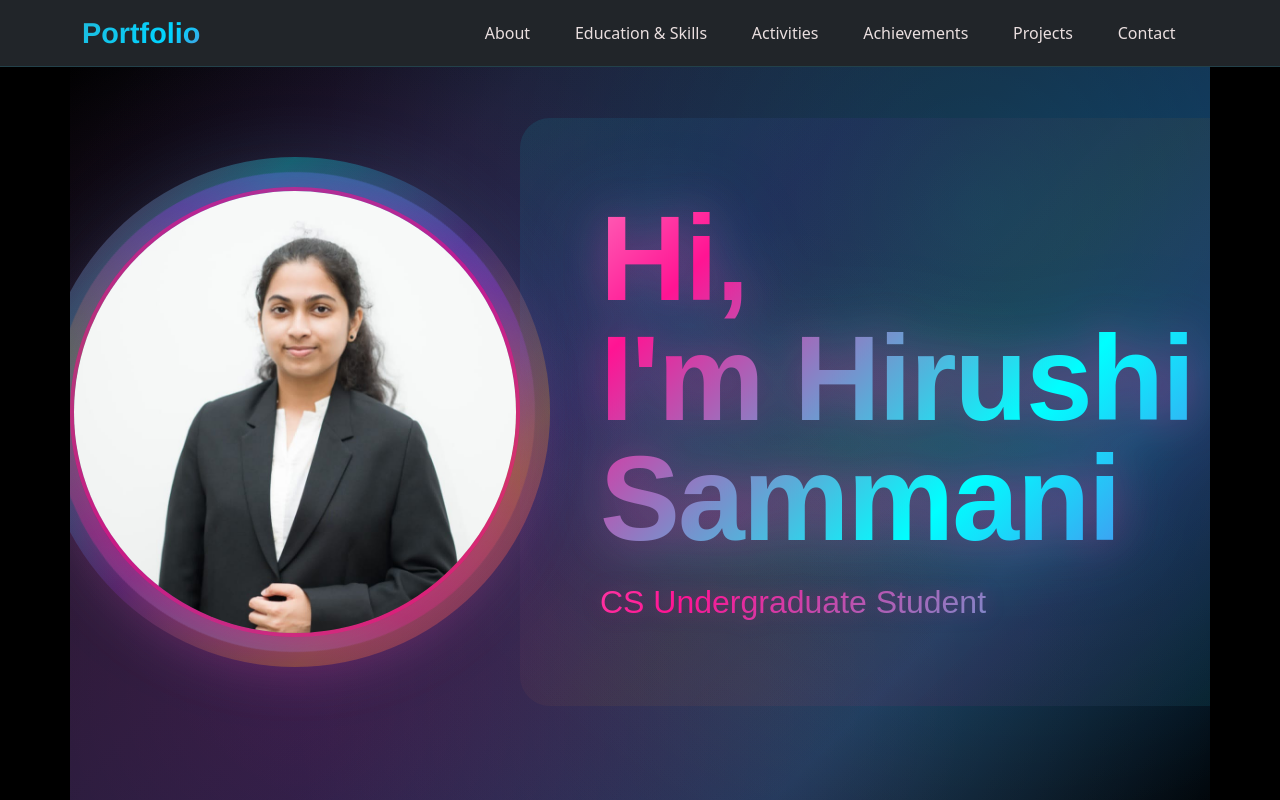
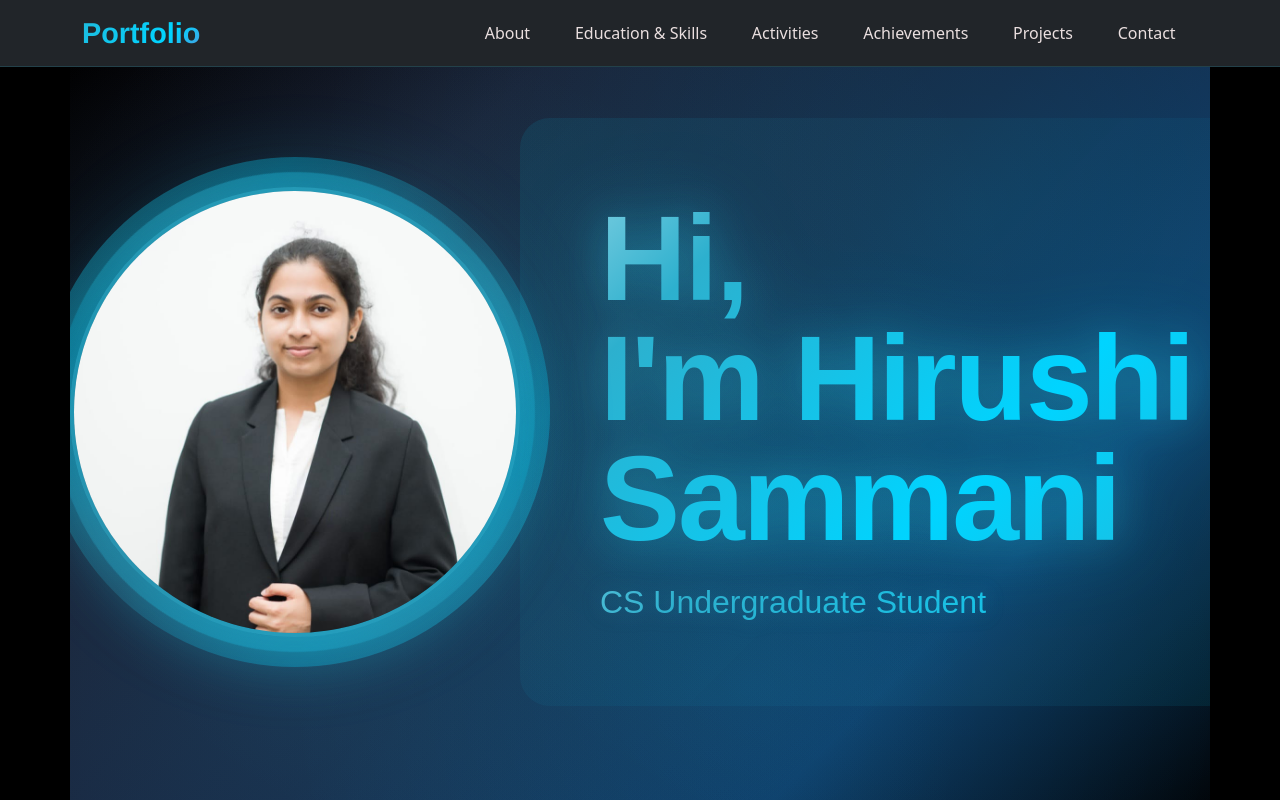
Before and after one commit to hiru-ui/Portfolio, a plain HTML site: page index.html in a window 1280 px wide. Shown: the top 800 px of the page. Drawn offline with nearby package versions, Linux system fonts and the light colour scheme.

Commit message:
Remove Pink Colors and Redesign About Section

```diff
--- a/style.css
+++ b/style.css
@@ -13,9 +13,9 @@ body {
   align-items: center;
   justify-content: center;
   background: linear-gradient(135deg, #000000 0%, #1a1a2e 25%, #16213e 50%, #0f3460 75%, #000000 100%),
-              radial-gradient(circle at 30% 70%, rgba(255, 0, 150, 0.15) 0%, transparent 50%),
-              radial-gradient(circle at 70% 30%, rgba(0, 255, 255, 0.12) 0%, transparent 50%),
-              radial-gradient(circle at 50% 50%, rgba(138, 43, 226, 0.08) 0%, transparent 50%);
+              radial-gradient(circle at 30% 70%, rgba(45, 176, 206, 0.15) 0%, transparent 50%),
+              radial-gradient(circle at 70% 30%, rgba(0, 212, 255, 0.12) 0%, transparent 50%),
+              radial-gradient(circle at 50% 50%, rgba(45, 176, 206, 0.08) 0%, transparent 50%);
   position: relative;
   overflow: hidden;
 }
@@ -27,26 +27,26 @@ body {
   left: 0;
   right: 0;
   bottom: 0;
-  background: radial-gradient(circle at 20% 80%, rgba(255, 20, 147, 0.15) 0%, transparent 60%),
-              radial-gradient(circle at 80% 20%, rgba(0, 255, 255, 0.12) 0%, transparent 60%),
-              radial-gradient(circle at 40% 40%, rgba(138, 43, 226, 0.1) 0%, transparent 60%),
-              radial-gradient(circle at 60% 80%, rgba(255, 165, 0, 0.08) 0%, transparent 50%);
+  background: radial-gradient(circle at 20% 80%, rgba(45, 176, 206, 0.15) 0%, transparent 60%),
+              radial-gradient(circle at 80% 20%, rgba(0, 212, 255, 0.12) 0%, transparent 60%),
+              radial-gradient(circle at 40% 40%, rgba(45, 176, 206, 0.1) 0%, transparent 60%),
+              radial-gradient(circle at 60% 80%, rgba(0, 212, 255, 0.08) 0%, transparent 50%);
   animation: backgroundShift 15s ease-in-out infinite alternate;
   pointer-events: none;
 }
 
 @keyframes backgroundShift {
   0% {
-    background: radial-gradient(circle at 20% 80%, rgba(255, 20, 147, 0.15) 0%, transparent 60%),
-                radial-gradient(circle at 80% 20%, rgba(0, 255, 255, 0.12) 0%, transparent 60%),
-                radial-gradient(circle at 40% 40%, rgba(138, 43, 226, 0.1) 0%, transparent 60%),
-                radial-gradient(circle at 60% 80%, rgba(255, 165, 0, 0.08) 0%, transparent 50%);
+    background: radial-gradient(circle at 20% 80%, rgba(45, 176, 206, 0.15) 0%, transparent 60%),
+                radial-gradient(circle at 80% 20%, rgba(0, 212, 255, 0.12) 0%, transparent 60%),
+                radial-gradient(circle at 40% 40%, rgba(45, 176, 206, 0.1) 0%, transparent 60%),
+                radial-gradient(circle at 60% 80%, rgba(0, 212, 255, 0.08) 0%, transparent 50%);
   }
   100% {
-    background: radial-gradient(circle at 80% 20%, rgba(255, 20, 147, 0.12) 0%, transparent 60%),
-                radial-gradient(circle at 20% 80%, rgba(0, 255, 255, 0.15) 0%, transparent 60%),
-                radial-gradient(circle at 60% 60%, rgba(138, 43, 226, 0.12) 0%, transparent 60%),
-                radial-gradient(circle at 40% 20%, rgba(255, 165, 0, 0.1) 0%, transparent 50%);
+    background: radial-gradient(circle at 80% 20%, rgba(45, 176, 206, 0.12) 0%, transparent 60%),
+                radial-gradient(circle at 20% 80%, rgba(0, 212, 255, 0.15) 0%, transparent 60%),
+                radial-gradient(circle at 60% 60%, rgba(45, 176, 206, 0.12) 0%, transparent 60%),
+                radial-gradient(circle at 40% 20%, rgba(0, 212, 255, 0.1) 0%, transparent 50%);
   }
 }
 
@@ -79,11 +79,11 @@ body {
   right: -30px;
   bottom: -30px;
   background: linear-gradient(45deg,
-    rgba(255, 20, 147, 0.4) 0%,
-    rgba(0, 255, 255, 0.3) 25%,
-    rgba(138, 43, 226, 0.2) 50%,
-    rgba(255, 165, 0, 0.3) 75%,
-    rgba(255, 20, 147, 0.4) 100%);
+    rgba(45, 176, 206, 0.4) 0%,
+    rgba(0, 212, 255, 0.3) 25%,
+    rgba(45, 176, 206, 0.2) 50%,
+    rgba(0, 212, 255, 0.3) 75%,
+    rgba(45, 176, 206, 0.4) 100%);
   border-radius: 50%;
   animation: rotate 20s linear infinite;
   z-index: -1;
@@ -97,11 +97,11 @@ body {
   right: -15px;
   bottom: -15px;
   background: linear-gradient(-45deg,
-    rgba(0, 255, 255, 0.3) 0%,
-    rgba(138, 43, 226, 0.4) 25%,
-    rgba(255, 165, 0, 0.2) 50%,
-    rgba(255, 20, 147, 0.3) 75%,
-    rgba(0, 255, 255, 0.4) 100%);
+    rgba(0, 212, 255, 0.3) 0%,
+    rgba(45, 176, 206, 0.4) 25%,
+    rgba(0, 212, 255, 0.2) 50%,
+    rgba(45, 176, 206, 0.3) 75%,
+    rgba(0, 212, 255, 0.4) 100%);
   border-radius: 50%;
   animation: rotate 15s linear infinite reverse;
   z-index: -1;
@@ -121,21 +121,21 @@ body {
   height: 450px;
   border-radius: 50%;
   object-fit: cover;
-  border: 4px solid rgba(255, 20, 147, 0.6);
+  border: 4px solid rgba(45, 176, 206, 0.6);
   transition: all 0.3s ease;
   position: relative;
   z-index: 2;
-  box-shadow: 0 20px 60px rgba(255, 20, 147, 0.4),
-              0 0 100px rgba(0, 255, 255, 0.2),
-              inset 0 0 50px rgba(138, 43, 226, 0.1);
+  box-shadow: 0 20px 60px rgba(45, 176, 206, 0.4),
+              0 0 100px rgba(0, 212, 255, 0.2),
+              inset 0 0 50px rgba(45, 176, 206, 0.1);
 }
 
 .reference-profile-image:hover {
   transform: scale(1.05);
-  border-color: rgba(0, 255, 255, 0.8);
-  box-shadow: 0 25px 80px rgba(255, 20, 147, 0.5),
-              0 0 120px rgba(0, 255, 255, 0.3),
-              inset 0 0 60px rgba(138, 43, 226, 0.15);
+  border-color: rgba(0, 212, 255, 0.8);
+  box-shadow: 0 25px 80px rgba(45, 176, 206, 0.5),
+              0 0 120px rgba(0, 212, 255, 0.3),
+              inset 0 0 60px rgba(45, 176, 206, 0.15);
 }
 
 .reference-text-container {
@@ -154,11 +154,11 @@ body {
   right: -80px;
   bottom: -80px;
   background: linear-gradient(135deg,
-    rgba(255, 20, 147, 0.08) 0%,
-    rgba(0, 255, 255, 0.06) 25%,
-    rgba(138, 43, 226, 0.04) 50%,
-    rgba(255, 165, 0, 0.06) 75%,
-    rgba(255, 20, 147, 0.08) 100%);
+    rgba(45, 176, 206, 0.08) 0%,
+    rgba(0, 212, 255, 0.06) 25%,
+    rgba(45, 176, 206, 0.04) 50%,
+    rgba(0, 212, 255, 0.06) 75%,
+    rgba(45, 176, 206, 0.08) 100%);
   border-radius: 30px;
   z-index: -1;
   opacity: 0.9;
@@ -168,19 +168,19 @@ body {
 @keyframes textBackgroundPulse {
   0% {
     background: linear-gradient(135deg,
-      rgba(255, 20, 147, 0.08) 0%,
-      rgba(0, 255, 255, 0.06) 25%,
-      rgba(138, 43, 226, 0.04) 50%,
-      rgba(255, 165, 0, 0.06) 75%,
-      rgba(255, 20, 147, 0.08) 100%);
+      rgba(45, 176, 206, 0.08) 0%,
+      rgba(0, 212, 255, 0.06) 25%,
+      rgba(45, 176, 206, 0.04) 50%,
+      rgba(0, 212, 255, 0.06) 75%,
+      rgba(45, 176, 206, 0.08) 100%);
   }
   100% {
     background: linear-gradient(135deg,
-      rgba(0, 255, 255, 0.1) 0%,
-      rgba(138, 43, 226, 0.08) 25%,
-      rgba(255, 165, 0, 0.06) 50%,
-      rgba(255, 20, 147, 0.08) 75%,
-      rgba(0, 255, 255, 0.1) 100%);
+      rgba(0, 212, 255, 0.1) 0%,
+      rgba(45, 176, 206, 0.08) 25%,
+      rgba(0, 212, 255, 0.06) 50%,
+      rgba(45, 176, 206, 0.08) 75%,
+      rgba(0, 212, 255, 0.1) 100%);
   }
 }
 
@@ -189,10 +189,10 @@ body {
   font-weight: 800;
   background: linear-gradient(135deg,
     #ffffff 0%,
-    #ff1493 25%,
-    #00ffff 50%,
-    #8a2be2 75%,
-    #ffa500 100%);
+    #2db0ce 25%,
+    #00d4ff 50%,
+    #2db0ce 75%,
+    #00d4ff 100%);
   -webkit-background-clip: text;
   -webkit-text-fill-color: transparent;
   background-clip: text;
@@ -202,8 +202,8 @@ body {
   line-height: 1.0;
   font-family: 'Arial', sans-serif;
   letter-spacing: -2px;
-  filter: drop-shadow(0 0 20px rgba(255, 20, 147, 0.4))
-          drop-shadow(0 0 40px rgba(0, 255, 255, 0.3));
+  filter: drop-shadow(0 0 20px rgba(45, 176, 206, 0.4))
+          drop-shadow(0 0 40px rgba(0, 212, 255, 0.3));
 }
 
 @keyframes gradientShift {
@@ -220,12 +220,12 @@ body {
 
 @keyframes textGlow {
   0% {
-    filter: drop-shadow(0 0 15px rgba(255, 20, 147, 0.4))
-            drop-shadow(0 0 30px rgba(0, 255, 255, 0.3));
+    filter: drop-shadow(0 0 15px rgba(45, 176, 206, 0.4))
+            drop-shadow(0 0 30px rgba(0, 212, 255, 0.3));
   }
   100% {
-    filter: drop-shadow(0 0 25px rgba(255, 20, 147, 0.6))
-            drop-shadow(0 0 50px rgba(0, 255, 255, 0.5));
+    filter: drop-shadow(0 0 25px rgba(45, 176, 206, 0.6))
+            drop-shadow(0 0 50px rgba(0, 212, 255, 0.5));
   }
 }
 
@@ -233,8 +233,8 @@ body {
   font-size: 32px;
   background: linear-gradient(135deg,
     #ffffff 0%,
-    #ff1493 50%,
-    #00ffff 100%);
+    #2db0ce 50%,
+    #00d4ff 100%);
   -webkit-background-clip: text;
   -webkit-text-fill-color: transparent;
   background-clip: text;
@@ -244,7 +244,7 @@ body {
   margin-bottom: 0;
   margin-top: 0;
   font-family: 'Arial', sans-serif;
-  filter: drop-shadow(0 0 10px rgba(255, 20, 147, 0.3));
+  filter: drop-shadow(0 0 10px rgba(45, 176, 206, 0.3));
 }
 
 @keyframes subtitleGradient {
```
